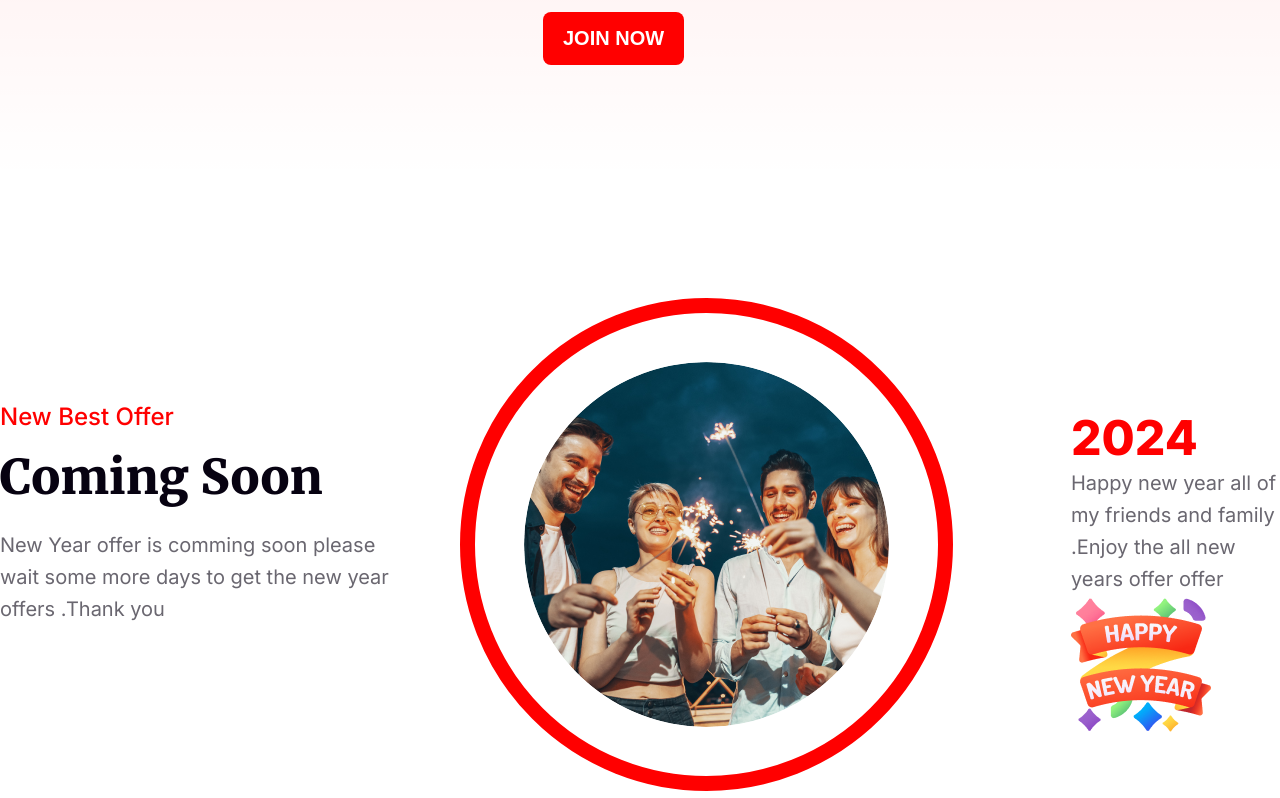
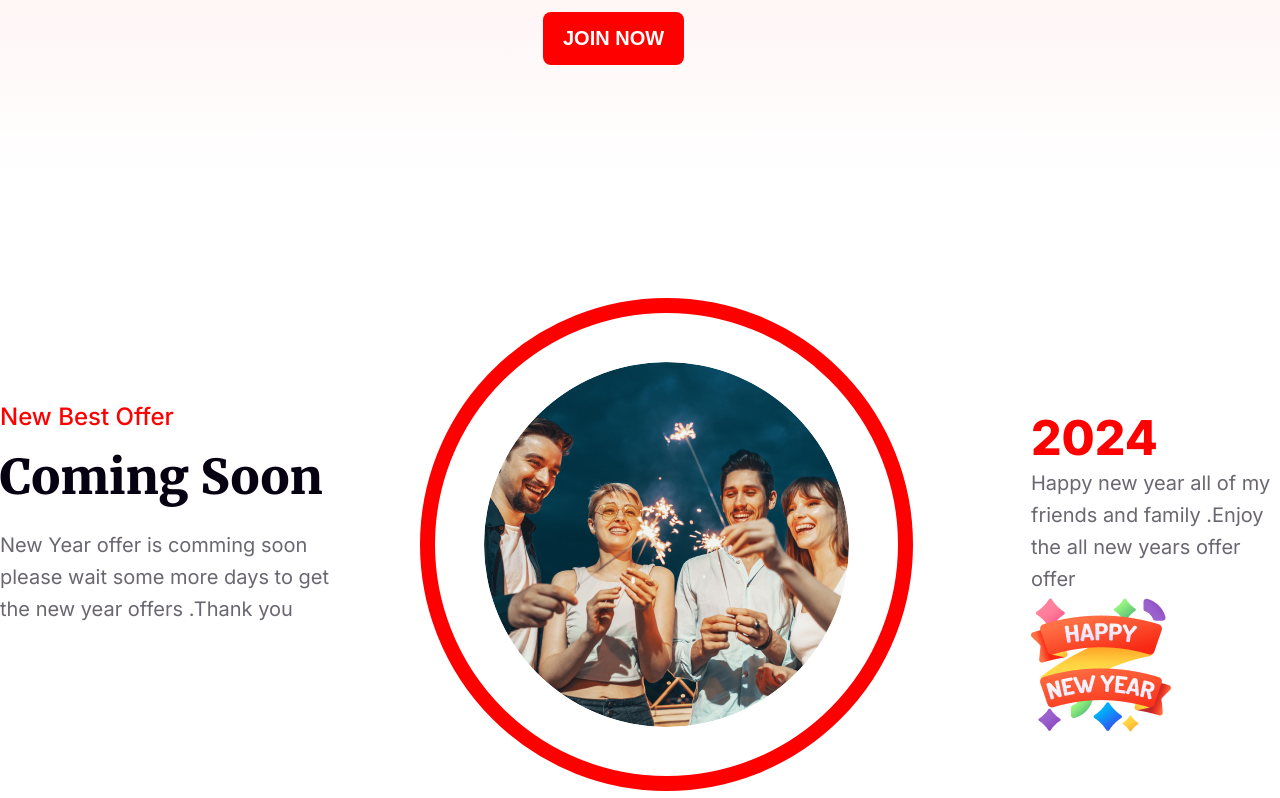
Before and after one commit to Asad9340/Assignment-1-new-year-new-mission, a plain HTML site: page index.html in a window 1280 px wide. Shown: the part 2672-3470 px from the top of the page. Drawn offline with Linux system fonts and the light colour scheme.

```diff
--- a/index.html
+++ b/index.html
@@ -3,7 +3,7 @@
   <head>
     <meta charset="UTF-8" />
     <meta name="viewport" content="width=device-width, initial-scale=1.0" />
-    <title>Assignment -1</title>
+    <title>E-Commerce</title>
 
     <!-- font link start here -->
     <link rel="preconnect" href="https://fonts.googleapis.com" />
--- a/style/index.css
+++ b/style/index.css
@@ -179,7 +179,7 @@ body {
   color: rgba(7, 2, 17, 0.6);
   font-size: 20px;
   line-height: 32px;
-  width: 390px;
+  width: 350px;
   margin-right: 70px;
 }
 .coming-soon-image {
```
